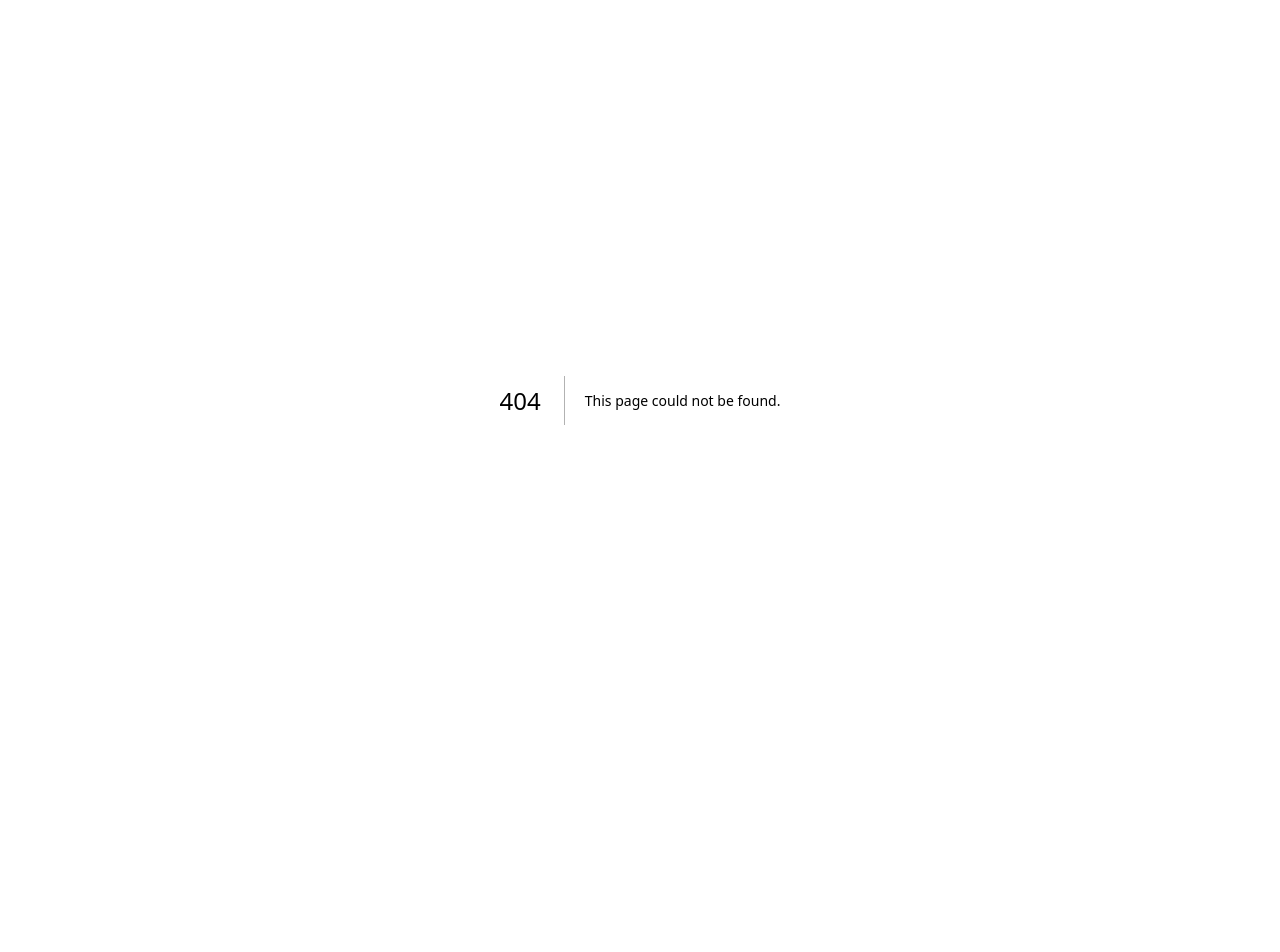
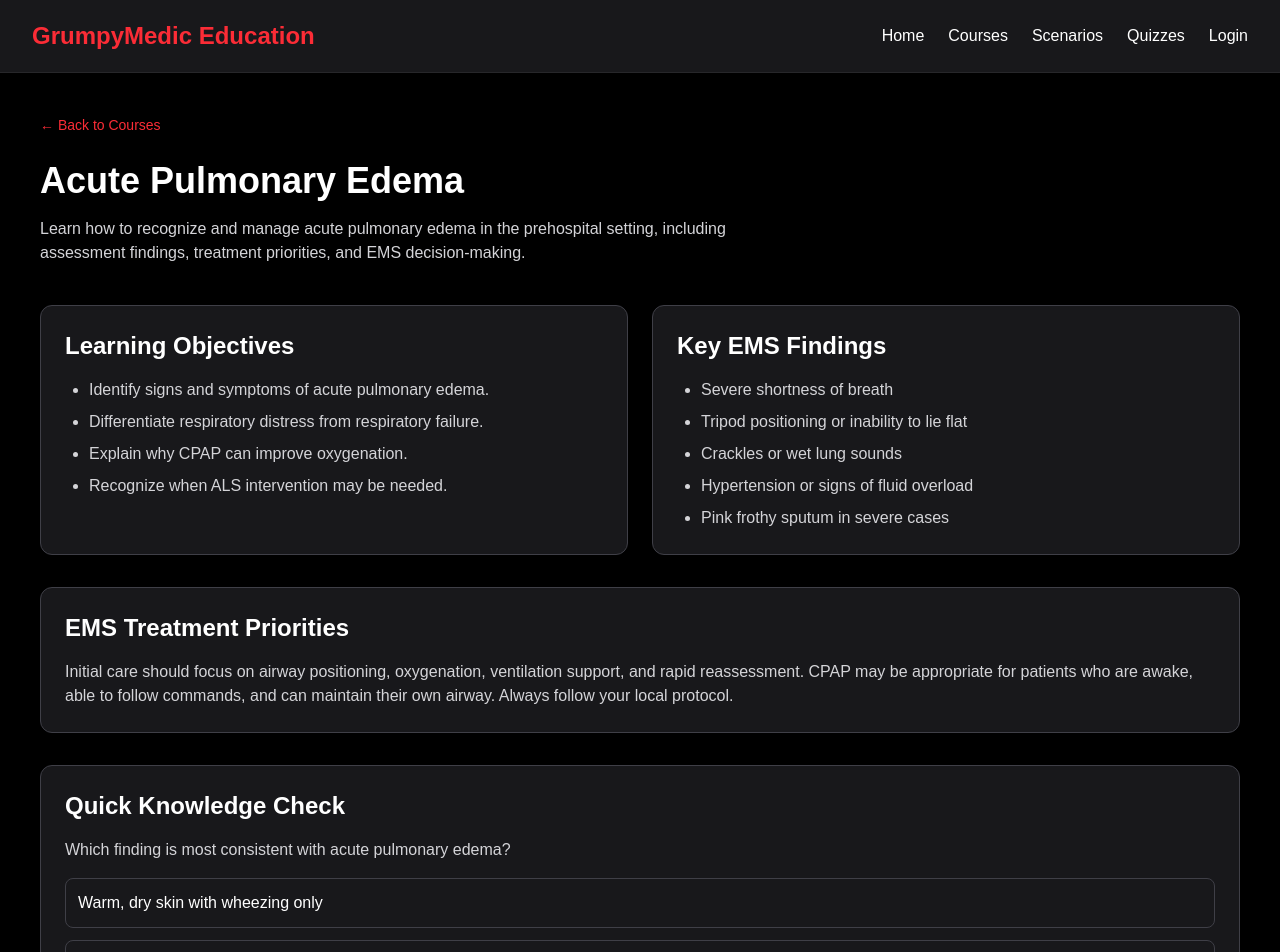
Before and after one commit to GrumpyMedicEducation/GrumpyMedic---Education, a Next.js app: page /courses/acute-pulmonary-edema in a window 1280 px wide. Before the commit this address had no page. Shown: the top 952 px of the page. Before the commit the page ends 800 px from the top, so only its background shows below. Built offline with nearby package versions, Linux system fonts and the light colour scheme.

Commit message:
Add acute pulmonary edema course page

```diff
--- /dev/null
+++ b/app/components/Navbar.tsx
@@ -0,0 +1,36 @@
+import Link from "next/link";
+
+export default function Navbar() {
+  return (
+    <nav className="bg-zinc-900 border-b border-zinc-800 px-8 py-5 flex justify-between items-center">
+      <Link
+        href="/"
+        className="text-2xl font-bold text-red-500 hover:text-red-400"
+      >
+        GrumpyMedic Education
+      </Link>
+
+      <div className="flex gap-6 text-white">
+        <Link href="/" className="hover:text-red-400">
+          Home
+        </Link>
+
+        <Link href="/courses" className="hover:text-red-400">
+          Courses
+        </Link>
+
+        <Link href="#" className="hover:text-red-400">
+          Scenarios
+        </Link>
+
+        <Link href="#" className="hover:text-red-400">
+          Quizzes
+        </Link>
+
+        <Link href="#" className="hover:text-red-400">
+          Login
+        </Link>
+      </div>
+    </nav>
+  );
+}
--- /dev/null
+++ b/app/courses/acute-pulmonary-edema/page.tsx
@@ -0,0 +1,79 @@
+import Link from "next/link";
+import Navbar from "../../components/Navbar";
+
+export default function AcutePulmonaryEdemaPage() {
+  return (
+    <main className="min-h-screen bg-black text-white">
+      <Navbar />
+
+      <section className="p-10">
+        <Link href="/courses" className="text-sm text-red-500 hover:text-red-400">
+          ← Back to Courses
+        </Link>
+
+        <h1 className="mt-6 text-4xl font-bold">Acute Pulmonary Edema</h1>
+
+        <p className="mt-4 max-w-3xl text-zinc-300">
+          Learn how to recognize and manage acute pulmonary edema in the
+          prehospital setting, including assessment findings, treatment
+          priorities, and EMS decision-making.
+        </p>
+
+        <div className="mt-10 grid gap-6 md:grid-cols-2">
+          <section className="rounded-xl border border-zinc-700 bg-zinc-900 p-6">
+            <h2 className="text-2xl font-semibold">Learning Objectives</h2>
+            <ul className="mt-4 list-disc space-y-2 pl-6 text-zinc-300">
+              <li>Identify signs and symptoms of acute pulmonary edema.</li>
+              <li>Differentiate respiratory distress from respiratory failure.</li>
+              <li>Explain why CPAP can improve oxygenation.</li>
+              <li>Recognize when ALS intervention may be needed.</li>
+            </ul>
+          </section>
+
+          <section className="rounded-xl border border-zinc-700 bg-zinc-900 p-6">
+            <h2 className="text-2xl font-semibold">Key EMS Findings</h2>
+            <ul className="mt-4 list-disc space-y-2 pl-6 text-zinc-300">
+              <li>Severe shortness of breath</li>
+              <li>Tripod positioning or inability to lie flat</li>
+              <li>Crackles or wet lung sounds</li>
+              <li>Hypertension or signs of fluid overload</li>
+              <li>Pink frothy sputum in severe cases</li>
+            </ul>
+          </section>
+        </div>
+
+        <section className="mt-8 rounded-xl border border-zinc-700 bg-zinc-900 p-6">
+          <h2 className="text-2xl font-semibold">EMS Treatment Priorities</h2>
+          <p className="mt-4 text-zinc-300">
+            Initial care should focus on airway positioning, oxygenation,
+            ventilation support, and rapid reassessment. CPAP may be appropriate
+            for patients who are awake, able to follow commands, and can maintain
+            their own airway. Always follow your local protocol.
+          </p>
+        </section>
+
+        <section className="mt-8 rounded-xl border border-zinc-700 bg-zinc-900 p-6">
+          <h2 className="text-2xl font-semibold">Quick Knowledge Check</h2>
+
+          <p className="mt-4 text-zinc-300">
+            Which finding is most consistent with acute pulmonary edema?
+          </p>
+
+          <div className="mt-4 space-y-3">
+            <button className="block w-full rounded-lg border border-zinc-700 p-3 text-left hover:bg-zinc-800">
+              Warm, dry skin with wheezing only
+            </button>
+
+            <button className="block w-full rounded-lg border border-zinc-700 p-3 text-left hover:bg-zinc-800">
+              Sudden shortness of breath with crackles and inability to lie flat
+            </button>
+
+            <button className="block w-full rounded-lg border border-zinc-700 p-3 text-left hover:bg-zinc-800">
+              Isolated ankle pain after a fall
+            </button>
+          </div>
+        </section>
+      </section>
+    </main>
+  );
+}
--- a/app/courses/page.tsx
+++ b/app/courses/page.tsx
@@ -1,10 +1,14 @@
+import Navbar from "../components/Navbar";
+
 export default function CoursesPage() {
   return (
-    <main className="min-h-screen bg-black p-10 text-white">
+    <main className="min-h-screen bg-black text-white">
+      <Navbar />
+
+      <section className="p-10">
         <h1 className="mb-8 text-4xl font-bold">Courses</h1>
 
         <div className="grid gap-6 md:grid-cols-3">
-
           <div className="rounded-xl border border-zinc-700 bg-zinc-900 p-6">
             <h2 className="text-2xl font-semibold">Cardiology</h2>
             <p className="mt-2 text-gray-400">
@@ -34,8 +38,8 @@ export default function CoursesPage() {
               Start Course
             </button>
           </div>
-
         </div>
+      </section>
     </main>
   );
 }
--- a/app/page.tsx
+++ b/app/page.tsx
@@ -1,4 +1,5 @@
 import Link from "next/link";
+import Navbar from "./components/Navbar";
 
 export default function Home() {
   const courses = [
@@ -6,33 +7,22 @@ export default function Home() {
     "iGel Airway & Capnography",
     "Sepsis Recognition",
     "TXA Administration",
-    "TXA Administration",
     "Trauma Patient Assessment",
   ];
 
   return (
     <main className="min-h-screen bg-zinc-950 text-white">
-      <nav className="sticky top-0 z-50 flex items-center justify-between border-b border-zinc-800 bg-zinc-950/90 px-8 py-5">
-        <div className="text-xl font-bold text-red-500">
-          GrumpyMedic Education
-        </div>
-
-        <div className="hidden gap-6 text-sm text-zinc-300 md:flex">
-          <Link href="/">Home</Link>
-          <Link href="/courses">Courses</Link>
-          <a href="#">Scenarios</a>
-          <a href="#">Quizzes</a>
-          <a href="#">Login</a>
-        </div>
-      </nav>
+      <Navbar />
 
       <section className="px-8 py-24 text-center">
         <p className="mb-4 text-sm font-bold uppercase tracking-widest text-red-500">
           Interactive EMS Education
         </p>
 
-        <h1 className="mx-auto max-w-5xl text-5xl font-extrabold leading-tight md:text-7xl">
-          Real EMS Education. Real Critical Thinking.
+        <h1 className="mx-auto max-w-5xl text-5xl font-extrabold md:text-7xl">
+          Real EMS Education.
+          <br />
+          Real Critical Thinking.
         </h1>
 
         <p className="mx-auto mt-6 max-w-3xl text-lg text-zinc-300">
@@ -40,17 +30,10 @@ export default function Home() {
           education for EMTs, AEMTs, Paramedics, and Firefighters.
         </p>
 
-        <div className="mt-10 flex flex-col justify-center gap-4 sm:flex-row">
+        <div className="mt-10 flex justify-center gap-4">
           <Link
-            className="rounded-xl bg-red-600 px-7 py-4 font-bold hover:bg-red-700"
             href="/courses"
-          >
-            Start Learning
-          </Link>
-
-          <Link
-            className="rounded-xl border border-zinc-700 px-7 py-4 font-bold hover:bg-zinc-900"
-            href="/courses"
+            className="rounded-lg bg-red-600 px-7 py-4 font-semibold hover:bg-red-700"
           >
             Browse Courses
           </Link>
```
Lines whose indentation alone changed are shown as unchanged.
